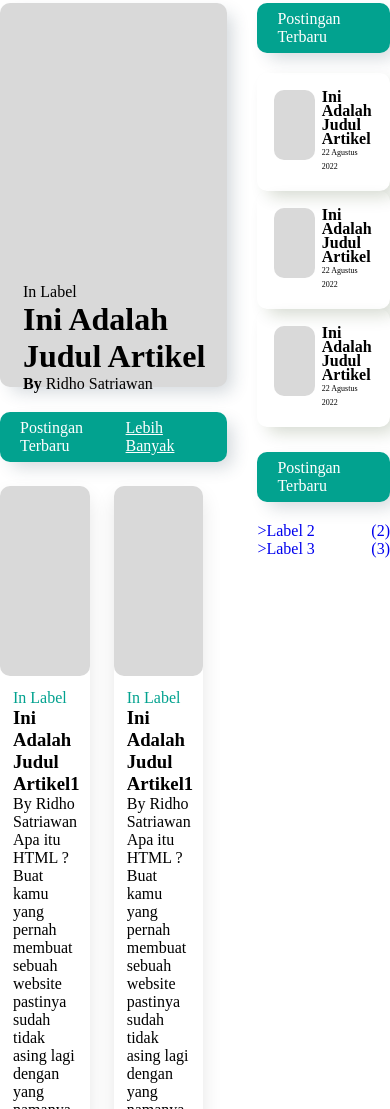
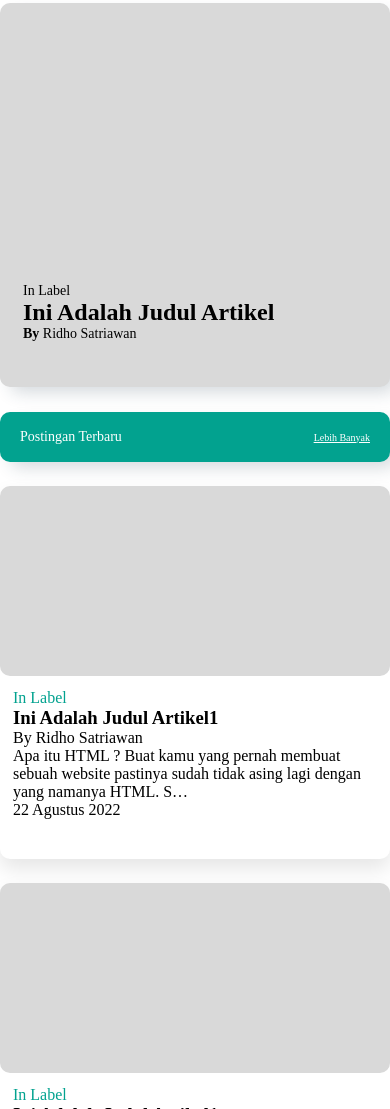
Before and after one commit to Shohjahonqwer/first_web-sayt, a plain HTML site: page indexfirst.html in a window 390 px wide. Shown: the part 891-2000 px from the top of the page. Drawn offline with Linux system fonts and the light colour scheme; a web font is replaced by a local one.

Commit message:
second commit

```diff
--- a/stylefirst.css
+++ b/stylefirst.css
@@ -259,4 +259,51 @@ html,body{
 
 
 
-/**/
+/* MEDIA START*/
+@media screen and(max-width:1024px) {
+    .code-img{
+    width: 624px;
+    height: 260px;
+    }
+}
+@media screen and ( max-width:900px ) {
+   .main_row{
+    flex-direction: column;
+   }
+   .main__left{
+    width: 100%;
+
+}
+.main__right{
+    width: 100%;
+}
+}
+
+@media screen and ( max-width:768px ) {
+    .header_burger{
+        display: block;
+    }
+    .header_nav{
+        display: none;
+    }
+}
+@media screen and ( max-width:580px ) {
+   .panel_news{
+    width: 100%;
+   }
+   .subtitle{
+    font-size: 14px;
+   }
+   .title_text{
+    font-size: 24px;
+   }
+   .title_title{
+    font-size: 14px;
+   }
+   .title_link{
+    font-size: 10px;
+   }
+}
+
+
+/* MEDIA END*/
```
